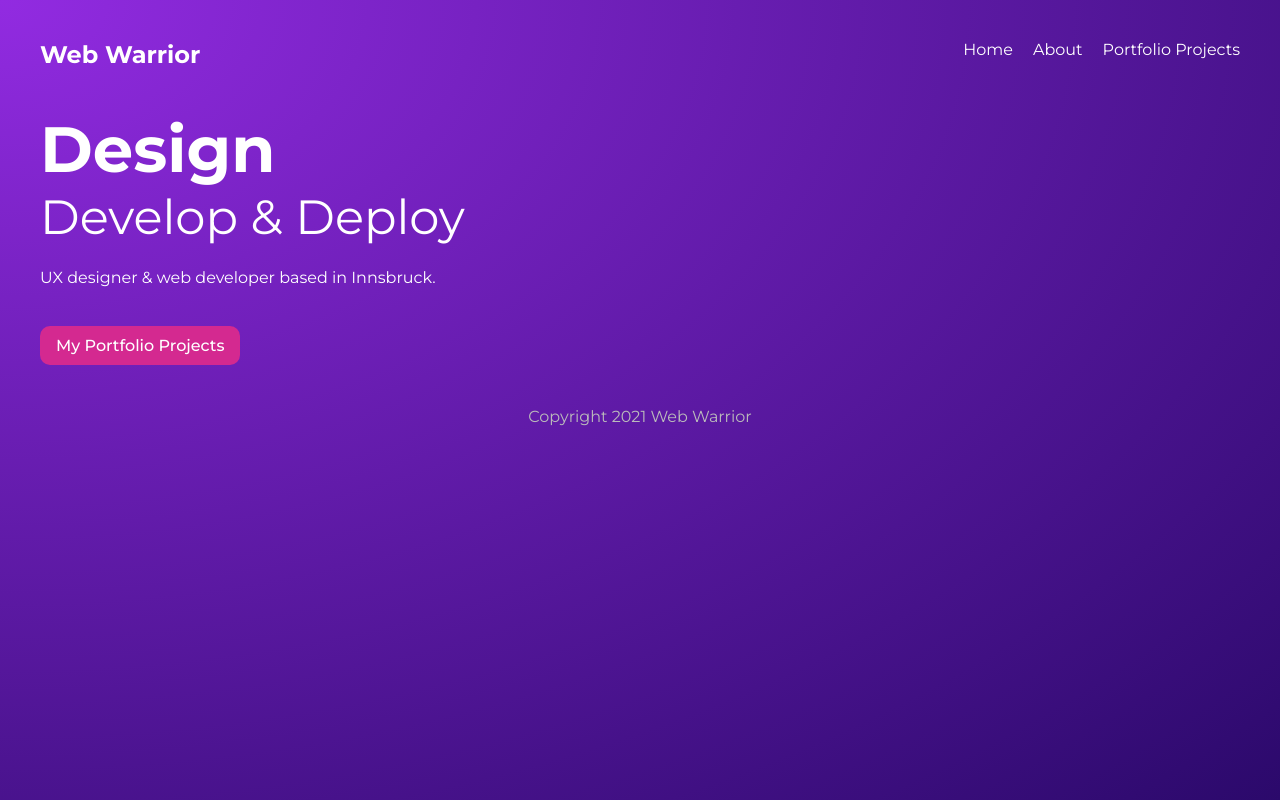
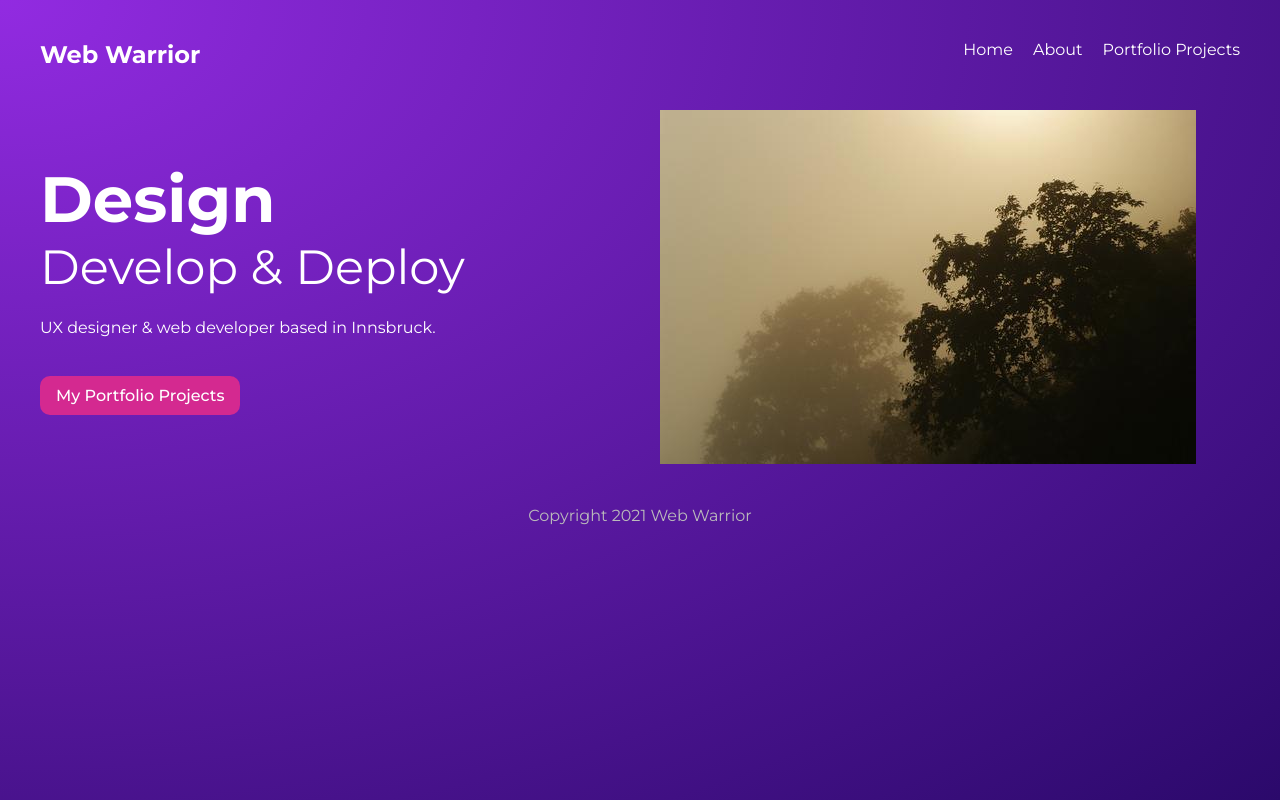
Before and after one commit to alex-gru/gatsby-react-web-warrior, a Gatsby site: page / in a window 1280 px wide. Built offline with nearby package versions, Linux system fonts and the light colour scheme; Gatsby itself is replaced by a stand-in of ours.

Commit message:
add image as static resource

```diff
--- a/src/pages/index.js
+++ b/src/pages/index.js
@@ -13,6 +13,7 @@ export default function Home() {
           <p>UX designer & web developer based in Innsbruck.</p>
           <Link className={styles.btn} to={"/projects"}>My Portfolio Projects</Link>
         </div>
+        <img src={"/image.jpg"} style={{ maxWidth: '100%' }}/>
       </section>
     </Layout>
   )
```
Also changed, not shown: static/image.jpg (added).
